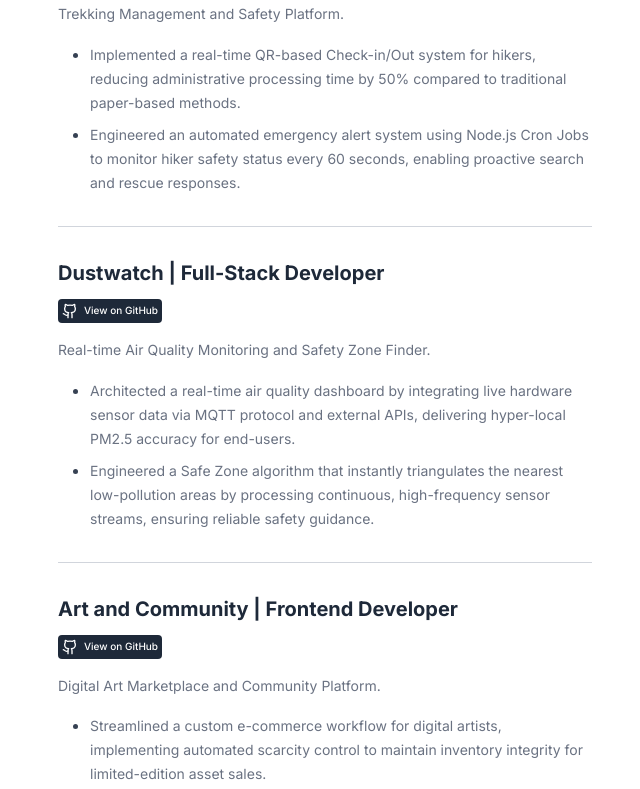
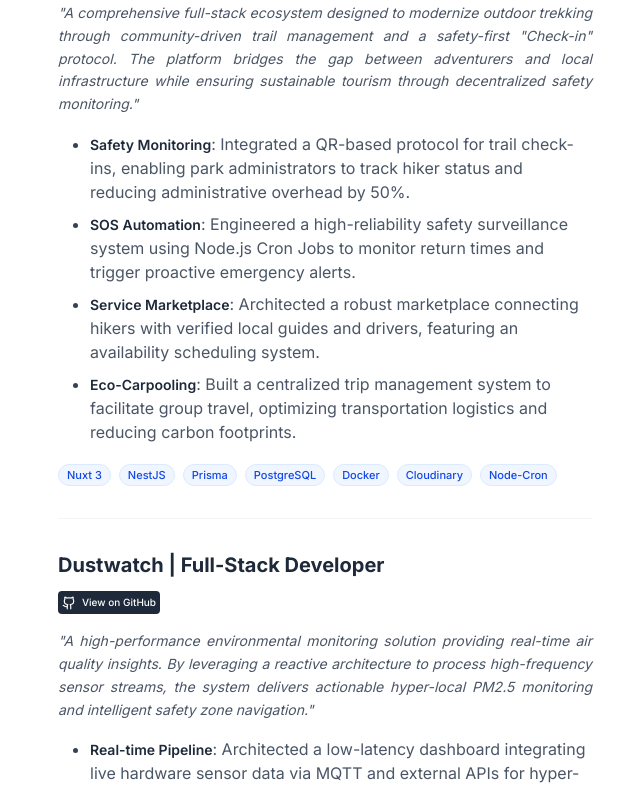
Before and after one commit to weerr12/werasak-resume, a Vue app: page / in a window 1280 px wide. Shown: the part 960-1749 px from the top of the page, without its empty margins (640-1280 px from the left). Built offline with nearby package versions, Linux system fonts and the light colour scheme.

Commit message:
fix: add project description

```diff
--- a/src/components/ProjectsSection.vue
+++ b/src/components/ProjectsSection.vue
@@ -13,33 +13,42 @@ interface Project {
 const projects: Project[] = [
   {
     title: 'Dernpa | Full-Stack Developer',
-    description: 'Trekking Management and Safety Platform.',
+    description:
+      'A comprehensive full-stack ecosystem designed to modernize outdoor trekking through community-driven trail management and a safety-first "Check-in" protocol. The platform bridges the gap between adventurers and local infrastructure while ensuring sustainable tourism through decentralized safety monitoring.',
     features: [
-      'Implemented a real-time QR-based Check-in/Out system for hikers, reducing administrative processing time by 50% compared to traditional paper-based methods.',
-      'Engineered an automated emergency alert system using Node.js Cron Jobs to monitor hiker safety status every 60 seconds, enabling proactive search and rescue responses.',
+      'Safety Monitoring: Integrated a QR-based protocol for trail check-ins, enabling park administrators to track hiker status and reducing administrative overhead by 50%.',
+      'SOS Automation: Engineered a high-reliability safety surveillance system using Node.js Cron Jobs to monitor return times and trigger proactive emergency alerts.',
+      'Service Marketplace: Architected a robust marketplace connecting hikers with verified local guides and drivers, featuring an availability scheduling system.',
+      'Eco-Carpooling: Built a centralized trip management system to facilitate group travel, optimizing transportation logistics and reducing carbon footprints.',
     ],
-    tools: ['Nuxt', 'Tailwind CSS', 'NestJS', 'Prisma', 'PostgreSQL', 'Docker'],
+    tools: ['Nuxt 3', 'NestJS', 'Prisma', 'PostgreSQL', 'Docker', 'Cloudinary', 'Node-Cron'],
     githubUrl: 'https://github.com/weerr12/261492-Dernpa-Project',
     demoUrl: 'https://www.youtube.com/watch?v=BNi7zDLqB6o',
   },
   {
     title: 'Dustwatch | Full-Stack Developer',
-    description: 'Real-time Air Quality Monitoring and Safety Zone Finder.',
+    description:
+      'A high-performance environmental monitoring solution providing real-time air quality insights. By leveraging a reactive architecture to process high-frequency sensor streams, the system delivers actionable hyper-local PM2.5 monitoring and intelligent safety zone navigation.',
     features: [
-      'Architected a real-time air quality dashboard by integrating live hardware sensor data via MQTT protocol and external APIs, delivering hyper-local PM2.5 accuracy for end-users.',
-      'Engineered a Safe Zone algorithm that instantly triangulates the nearest low-pollution areas by processing continuous, high-frequency sensor streams, ensuring reliable safety guidance.',
+      'Real-time Pipeline: Architected a low-latency dashboard integrating live hardware sensor data via MQTT and external APIs for hyper-local PM2.5 accuracy.',
+      'Safe Zone Algorithm: Engineered a proprietary triangulation algorithm that processes continuous sensor streams to instantly identify nearest low-pollution zones.',
+      'Geospatial Maps: Implemented a high-performance map interface using Leaflet and dynamic heatmaps for real-time spatial air quality tracking.',
+      'Secure OAuth: Integrated Google OAuth 2.0 for secure user session management and personalized safety preference storage.',
     ],
-    tools: ['React', 'Node.js', 'Socket.io', 'MongoDB', 'Redis'],
+    tools: ['React', 'Node.js', 'Express', 'Prisma', 'PostgreSQL', 'Leaflet', 'Framer Motion', 'Zustand'],
     githubUrl: 'https://github.com/Phurinon/Project_SE_T14',
   },
   {
     title: 'Art and Community | Frontend Developer',
-    description: 'Digital Art Marketplace and Community Platform.',
+    description:
+      'A sophisticated creative digital marketplace fostering creative economies. The platform focuses on high-performance user interaction and localized fintech integration, enabling artists to monetize work through low-friction financial transactions and inventory integrity.',
     features: [
-      'Streamlined a custom e-commerce workflow for digital artists, implementing automated scarcity control to maintain inventory integrity for limited-edition asset sales.',
-      'Developed a localized payment infrastructure by integrating PromptPay QR generation, successfully bypassing high-fee gateways and maximizing transaction conversion rates in the Thai market.',
+      'Digital Scarcity: Streamlined a custom e-commerce workflow for digital assets, implementing logic-based scarcity controls to maintain inventory integrity.',
+      'Fintech Integration: Engineered a seamless payment infrastructure by integrating automated PromptPay QR generation, bypassing high-fee gateways.',
+      'State Sync: Leveraged TanStack Query for sophisticated server-state management, ensuring real-time consistency for large digital art catalogs.',
+      'Creative Analytics: Developed a comprehensive reporting suite using Chart.js to provide artists with detailed insights into sales performance and engagement.',
     ],
-    tools: ['Next.js', 'TypeScript', 'Prisma', 'TailwindCSS', 'PostgreSQL'],
+    tools: ['React', 'Vite', 'TypeScript', 'TanStack Query', 'Chart.js', 'PromptPay-QR', 'Tailwind CSS'],
     githubUrl: 'https://github.com/SUPATKN/Art-and-Community',
   },
 ]
@@ -59,37 +68,47 @@ const projects: Project[] = [
               :href="project.githubUrl"
               target="_blank"
               rel="noopener noreferrer"
-              class="inline-flex items-center gap-1.5 p-1 rounded text-white text-[10px] font-medium bg-gray-800 hover:bg-gray-700"
+              class="inline-flex items-center gap-1.5 p-1 rounded text-white text-[10px] font-medium bg-gray-800 hover:bg-gray-700 transition-colors"
             >
-              <Github :size="16" /> View on GitHub
+              <Github :size="14" /> View on GitHub
             </a>
             <a
               v-if="project.demoUrl"
               :href="project.demoUrl"
               target="_blank"
               rel="noopener noreferrer"
-              class="inline-flex items-center gap-1.5 p-1 rounded text-white text-[10px] font-medium bg-red-600 hover:bg-red-500"
+              class="inline-flex items-center gap-1.5 p-1 rounded text-white text-[10px] font-medium bg-red-600 hover:bg-red-500 transition-colors"
             >
-              <Youtube :size="16" />
+              <Youtube :size="14" />
               View on YouTube
             </a>
           </div>
 
-          <p class="text-sm text-gray-500 leading-relaxed text-justify mb-4">
-            {{ project.description }}
+          <p class="text-sm text-gray-600 leading-relaxed text-justify mb-4 italic">
+            "{{ project.description }}"
           </p>
 
-          <ul class="list-disc list-outside pl-8 space-y-2 mb-4">
+          <ul class="list-disc list-outside pl-8 space-y-2 mb-5">
             <li v-for="feature in project.features" :key="feature" class="text-base text-gray-700">
-              <span class="text-gray-500 text-sm">{{ feature.split(':')[0] }}</span>
-              <span v-if="feature.includes(':')"
+              <span class="font-semibold text-gray-800 text-sm">{{ feature.split(':')[0] }}</span>
+              <span v-if="feature.includes(':')" class="text-gray-600"
                 >: {{ feature.split(':').slice(1).join(':') }}</span
               >
             </li>
           </ul>
+
+          <div class="flex flex-wrap gap-2 mt-4">
+            <span
+              v-for="tool in project.tools"
+              :key="tool"
+              class="px-2 py-0.5 bg-blue-50 text-blue-700 text-[11px] font-medium rounded-full border border-blue-100"
+            >
+              {{ tool }}
+            </span>
+          </div>
         </div>
 
-        <hr class="border-t border-gray-300 w-full" />
+        <hr class="border-t border-gray-100 w-full mt-8" />
       </template>
     </div>
   </section>
```
